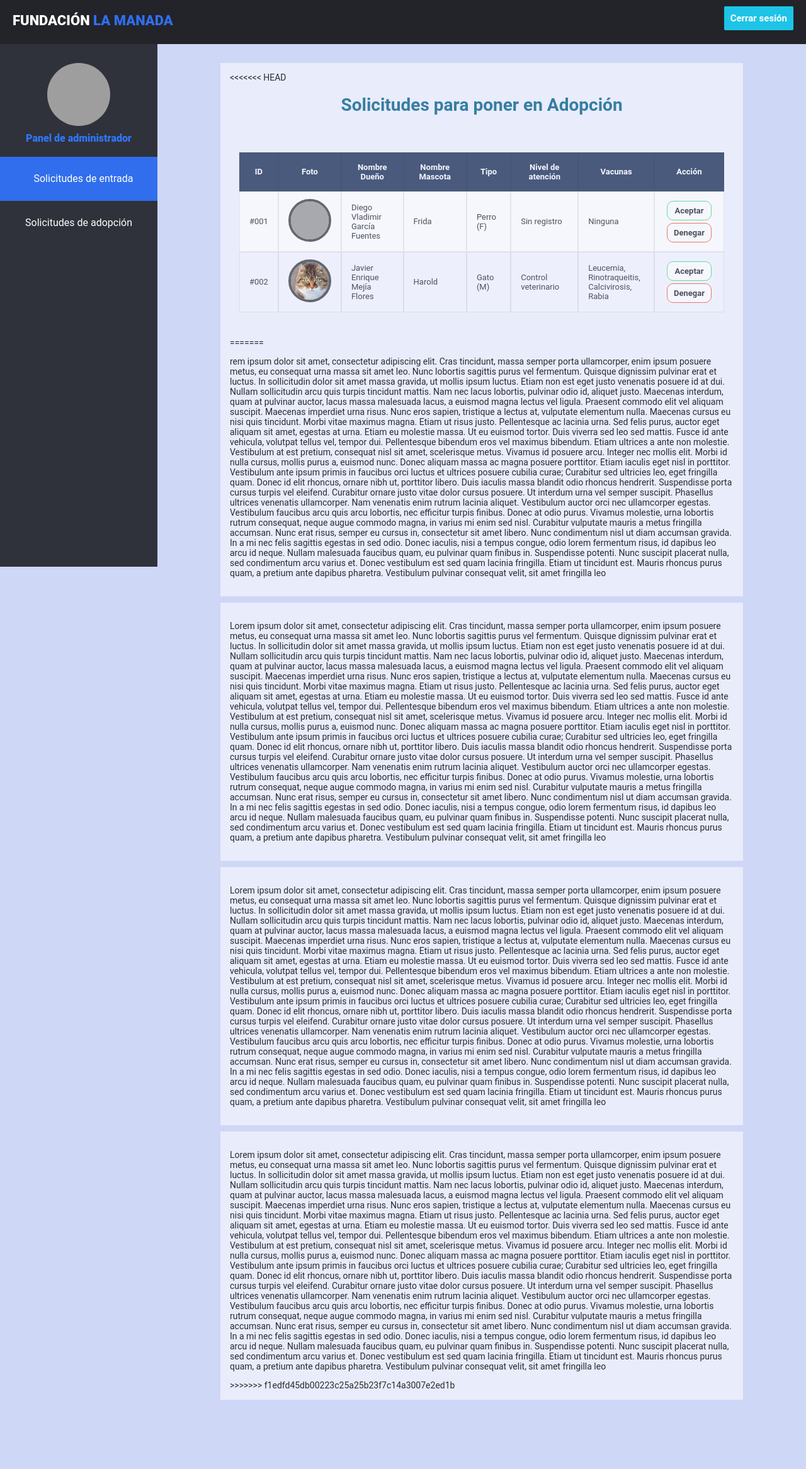
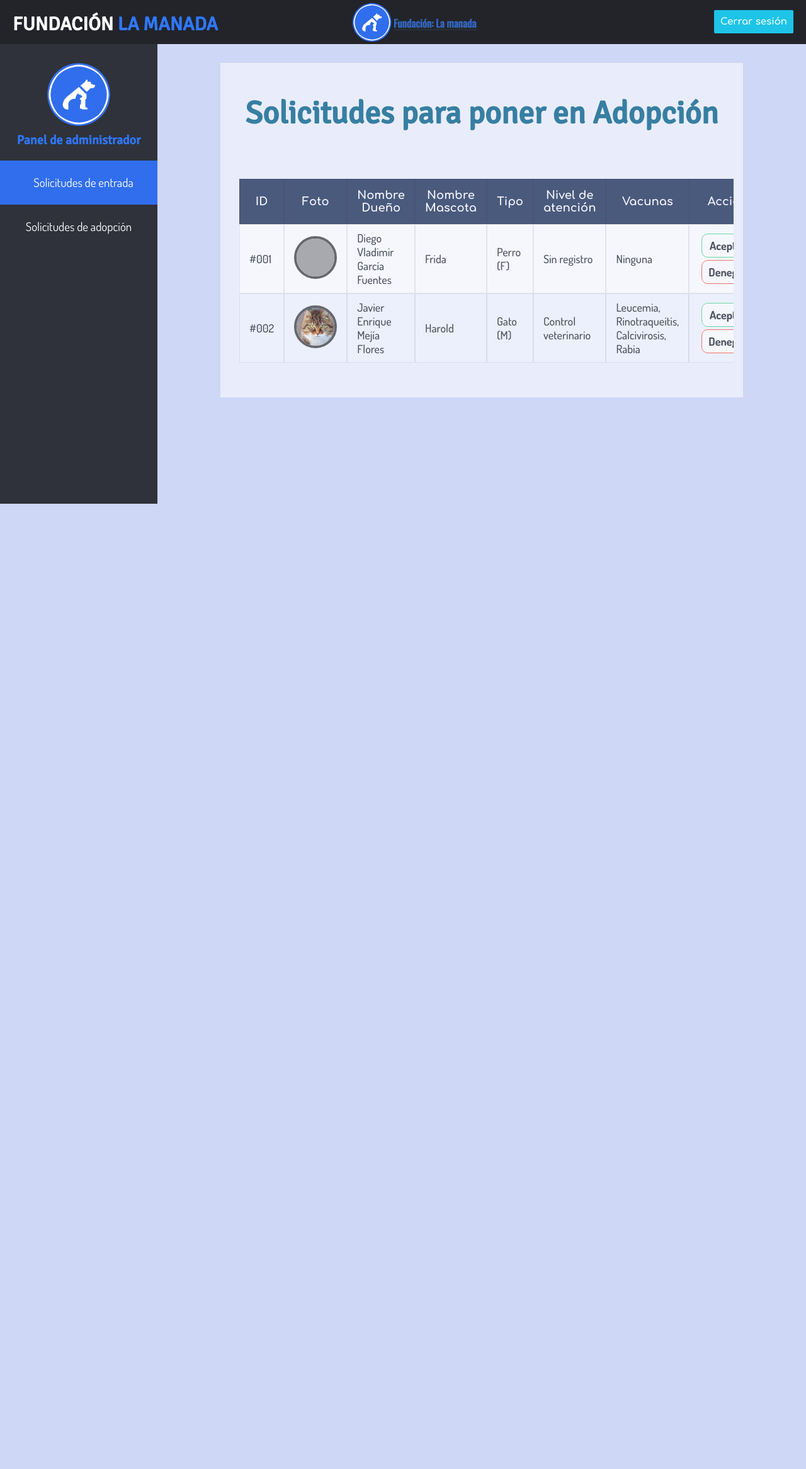
Before and after one commit to Javithor360/manada, a PHP site: page /entrada.html in a window 1280 px wide. Shown: the whole page at 63% size. After the commit the page ends 800 px from the top, so only its background shows below. Run offline with PHP 8.4, Linux system fonts and the light colour scheme; grey boxes are pictures that could not be loaded.

Commit message:
Ok, ahora modifiqué el panel de administrador; apliqué las nuevas fuentes y modifiqué algunos colores. Además de utilizar los nuevos iconos.

```diff
--- a/css/admin_dashboard.css
+++ b/css/admin_dashboard.css
@@ -1,7 +1,21 @@
+@font-face {
+    font-family: Signika;
+    src: url(../src/fonts/Signika-Regular.ttf);
+}
+
+@font-face {
+    font-family: Comfortaa;
+    src: url(../src/fonts/Comfortaa.ttf);
+}
+
+@font-face {
+    font-family: Dosis;
+    src: url(../src/fonts/Dosis.ttf);
+}
+
 body {
     margin: 0;
     padding: 0;
-    font-family: "Roboto", sans-serif;
 }
 
 header {
@@ -19,22 +33,33 @@ body {
 
 .izquierda h3{
     color: #ffffff;
+    font-family: Signika;
+    font-size: 30px;
     margin: 0;
     text-transform: uppercase;
-    font-size: 22px;
     font-weight: 900;
 }
 
 .izquierda span {
-    color: #316eed;
+    color: #2f77fd;
+}
+
+.izquierda img {
+    display: block;
+    margin-left: auto;
+    margin-right: auto;
+    margin-top: -52px;
+    width: 200px;
 }
 
 .leave {
+    display: block;
+    font-family: Comfortaa;
     padding: 10px;
     background-color: #1dc4e7;
     text-decoration: none;
     float: right;
-    margin-top: -35px;
+    margin-top: -50px;
     margin-right: 40px;
     border-radius: 2px;
     font-size: 15px;
@@ -72,6 +97,8 @@ body {
 }
 
 .sidebar .pf_info h4 {
+    font-family: Signika;
+    font-size: 20px;
     color: #2f77fd;
     margin-top: 0;
     margin-bottom: 20px;
@@ -79,6 +106,8 @@ body {
 }
 
 .sidebar a {
+    font-family: Dosis;
+    font-size: 19px;
     color: #ffffff;
     display: block;
     width: 100%;
@@ -111,7 +140,9 @@ body {
 
 .content .card h1 {
     text-align: center;
-    font-family: "Roboto", sans-serif;
+    font-family: Signika;
+    font-weight: bolder;
+    font-size: 50px;
     color: #11698E;
 }
 
@@ -132,10 +163,18 @@ body {
 .content .card .table table > thead{
     background-color: #293B5F;
     color: #ffffff;
+    font-size: 18px;
+    font-family: Comfortaa;
 }
 
 .content .card .table table > thead th{
     padding: 15px;
+}
+
+.content .card .table table td {
+    font-family: Dosis;
+    font-size: 18px;
+    font-weight: 500;
 }
 
 .content .card .table table th,
--- a/entrada.html
+++ b/entrada.html
@@ -5,6 +5,7 @@
         <meta http-equiv="X-UA-Compatible" content="IE=edge">
         <meta name="viewport" content="width=device-width, initial-scale=1.0">
         <title>Fundación La Manada</title>
+        <link rel="shortcut icon" href="./src/logos/favicon.ico" type="image/x-icon">
         <link rel="stylesheet" href="./css/admin_dashboard.css">
     </head>
     <body>
@@ -12,6 +13,7 @@
         <header>
             <div class="izquierda">
                 <h3>Fundación <span>La Manada</span></h3>
+                <center><img src="./src/logos/logo_full.svg" alt="Logo"></center>
             </div>
             <div class="derecha">
                 <a href="#" class="leave">Cerrar sesión</a>
@@ -20,7 +22,7 @@
 
         <div class="sidebar">
             <div class="pf_info">
-                <img src="src/icon.png" class="pfp" alt="Administrador">
+                <img src="./src/logos/icon.png" class="pfp" alt="Administrador">
                 <h4>Panel de administrador</h4>
             </div>
             <a href="./entrada.html" class="list active"><span>Solicitudes de entrada</span></a>
@@ -29,7 +31,6 @@
 
         <div class="content">
             <div class="card">
-<<<<<<< HEAD
                 <h1> Solicitudes para poner en Adopción </h1>
                 <div class="table">
                     <table>
@@ -102,50 +103,6 @@
                         </tbody>
                     </table>
                 </div>
-=======
-                <p>rem ipsum dolor sit amet, consectetur adipiscing elit. Cras tincidunt, massa semper porta ullamcorper, enim ipsum posuere metus, eu consequat urna massa sit amet leo. Nunc lobortis sagittis purus vel fermentum. Quisque dignissim pulvinar erat et luctus. In sollicitudin dolor sit amet massa gravida, ut mollis ipsum luctus. Etiam non est eget justo venenatis posuere id at dui. Nullam sollicitudin arcu quis turpis tincidunt mattis. Nam nec lacus lobortis, pulvinar odio id, aliquet justo. Maecenas interdum, quam at pulvinar auctor, lacus massa malesuada lacus, a euismod magna lectus vel ligula. Praesent commodo elit vel aliquam suscipit. Maecenas imperdiet urna risus. Nunc eros sapien, tristique a lectus at, vulputate elementum nulla. Maecenas cursus eu nisi quis tincidunt. Morbi vitae maximus magna. Etiam ut risus justo. Pellentesque ac lacinia urna. Sed felis purus, auctor eget aliquam sit amet, egestas at urna.
-
-                    Etiam eu molestie massa. Ut eu euismod tortor. Duis viverra sed leo sed mattis. Fusce id ante vehicula, volutpat tellus vel, tempor dui. Pellentesque bibendum eros vel maximus bibendum. Etiam ultrices a ante non molestie. Vestibulum at est pretium, consequat nisl sit amet, scelerisque metus. Vivamus id posuere arcu. Integer nec mollis elit.
-
-                    Morbi id nulla cursus, mollis purus a, euismod nunc. Donec aliquam massa ac magna posuere porttitor. Etiam iaculis eget nisl in porttitor. Vestibulum ante ipsum primis in faucibus orci luctus et ultrices posuere cubilia curae; Curabitur sed ultricies leo, eget fringilla quam. Donec id elit rhoncus, ornare nibh ut, porttitor libero. Duis iaculis massa blandit odio rhoncus hendrerit. Suspendisse porta cursus turpis vel eleifend.
-
-                    Curabitur ornare justo vitae dolor cursus posuere. Ut interdum urna vel semper suscipit. Phasellus ultrices venenatis ullamcorper. Nam venenatis enim rutrum lacinia aliquet. Vestibulum auctor orci nec ullamcorper egestas. Vestibulum faucibus arcu quis arcu lobortis, nec efficitur turpis finibus. Donec at odio purus. Vivamus molestie, urna lobortis rutrum consequat, neque augue commodo magna, in varius mi enim sed nisl. Curabitur vulputate mauris a metus fringilla accumsan. Nunc erat risus, semper eu cursus in, consectetur sit amet libero. Nunc condimentum nisl ut diam accumsan gravida. In a mi nec felis sagittis egestas in sed odio. Donec iaculis, nisi a tempus congue, odio lorem fermentum risus, id dapibus leo arcu id neque. Nullam malesuada faucibus quam, eu pulvinar quam finibus in.
-
-                    Suspendisse potenti. Nunc suscipit placerat nulla, sed condimentum arcu varius et. Donec vestibulum est sed quam lacinia fringilla. Etiam ut tincidunt est. Mauris rhoncus purus quam, a pretium ante dapibus pharetra. Vestibulum pulvinar consequat velit, sit amet fringilla leo</p>
-            </div>
-            <div class="card">
-                <p>Lorem ipsum dolor sit amet, consectetur adipiscing elit. Cras tincidunt, massa semper porta ullamcorper, enim ipsum posuere metus, eu consequat urna massa sit amet leo. Nunc lobortis sagittis purus vel fermentum. Quisque dignissim pulvinar erat et luctus. In sollicitudin dolor sit amet massa gravida, ut mollis ipsum luctus. Etiam non est eget justo venenatis posuere id at dui. Nullam sollicitudin arcu quis turpis tincidunt mattis. Nam nec lacus lobortis, pulvinar odio id, aliquet justo. Maecenas interdum, quam at pulvinar auctor, lacus massa malesuada lacus, a euismod magna lectus vel ligula. Praesent commodo elit vel aliquam suscipit. Maecenas imperdiet urna risus. Nunc eros sapien, tristique a lectus at, vulputate elementum nulla. Maecenas cursus eu nisi quis tincidunt. Morbi vitae maximus magna. Etiam ut risus justo. Pellentesque ac lacinia urna. Sed felis purus, auctor eget aliquam sit amet, egestas at urna.
-
-                    Etiam eu molestie massa. Ut eu euismod tortor. Duis viverra sed leo sed mattis. Fusce id ante vehicula, volutpat tellus vel, tempor dui. Pellentesque bibendum eros vel maximus bibendum. Etiam ultrices a ante non molestie. Vestibulum at est pretium, consequat nisl sit amet, scelerisque metus. Vivamus id posuere arcu. Integer nec mollis elit.
-
-                    Morbi id nulla cursus, mollis purus a, euismod nunc. Donec aliquam massa ac magna posuere porttitor. Etiam iaculis eget nisl in porttitor. Vestibulum ante ipsum primis in faucibus orci luctus et ultrices posuere cubilia curae; Curabitur sed ultricies leo, eget fringilla quam. Donec id elit rhoncus, ornare nibh ut, porttitor libero. Duis iaculis massa blandit odio rhoncus hendrerit. Suspendisse porta cursus turpis vel eleifend.
-
-                    Curabitur ornare justo vitae dolor cursus posuere. Ut interdum urna vel semper suscipit. Phasellus ultrices venenatis ullamcorper. Nam venenatis enim rutrum lacinia aliquet. Vestibulum auctor orci nec ullamcorper egestas. Vestibulum faucibus arcu quis arcu lobortis, nec efficitur turpis finibus. Donec at odio purus. Vivamus molestie, urna lobortis rutrum consequat, neque augue commodo magna, in varius mi enim sed nisl. Curabitur vulputate mauris a metus fringilla accumsan. Nunc erat risus, semper eu cursus in, consectetur sit amet libero. Nunc condimentum nisl ut diam accumsan gravida. In a mi nec felis sagittis egestas in sed odio. Donec iaculis, nisi a tempus congue, odio lorem fermentum risus, id dapibus leo arcu id neque. Nullam malesuada faucibus quam, eu pulvinar quam finibus in.
-
-                    Suspendisse potenti. Nunc suscipit placerat nulla, sed condimentum arcu varius et. Donec vestibulum est sed quam lacinia fringilla. Etiam ut tincidunt est. Mauris rhoncus purus quam, a pretium ante dapibus pharetra. Vestibulum pulvinar consequat velit, sit amet fringilla leo</p>
-            </div>
-            <div class="card">
-                <p>Lorem ipsum dolor sit amet, consectetur adipiscing elit. Cras tincidunt, massa semper porta ullamcorper, enim ipsum posuere metus, eu consequat urna massa sit amet leo. Nunc lobortis sagittis purus vel fermentum. Quisque dignissim pulvinar erat et luctus. In sollicitudin dolor sit amet massa gravida, ut mollis ipsum luctus. Etiam non est eget justo venenatis posuere id at dui. Nullam sollicitudin arcu quis turpis tincidunt mattis. Nam nec lacus lobortis, pulvinar odio id, aliquet justo. Maecenas interdum, quam at pulvinar auctor, lacus massa malesuada lacus, a euismod magna lectus vel ligula. Praesent commodo elit vel aliquam suscipit. Maecenas imperdiet urna risus. Nunc eros sapien, tristique a lectus at, vulputate elementum nulla. Maecenas cursus eu nisi quis tincidunt. Morbi vitae maximus magna. Etiam ut risus justo. Pellentesque ac lacinia urna. Sed felis purus, auctor eget aliquam sit amet, egestas at urna.
-
-                    Etiam eu molestie massa. Ut eu euismod tortor. Duis viverra sed leo sed mattis. Fusce id ante vehicula, volutpat tellus vel, tempor dui. Pellentesque bibendum eros vel maximus bibendum. Etiam ultrices a ante non molestie. Vestibulum at est pretium, consequat nisl sit amet, scelerisque metus. Vivamus id posuere arcu. Integer nec mollis elit.
-
-                    Morbi id nulla cursus, mollis purus a, euismod nunc. Donec aliquam massa ac magna posuere porttitor. Etiam iaculis eget nisl in porttitor. Vestibulum ante ipsum primis in faucibus orci luctus et ultrices posuere cubilia curae; Curabitur sed ultricies leo, eget fringilla quam. Donec id elit rhoncus, ornare nibh ut, porttitor libero. Duis iaculis massa blandit odio rhoncus hendrerit. Suspendisse porta cursus turpis vel eleifend.
-
-                    Curabitur ornare justo vitae dolor cursus posuere. Ut interdum urna vel semper suscipit. Phasellus ultrices venenatis ullamcorper. Nam venenatis enim rutrum lacinia aliquet. Vestibulum auctor orci nec ullamcorper egestas. Vestibulum faucibus arcu quis arcu lobortis, nec efficitur turpis finibus. Donec at odio purus. Vivamus molestie, urna lobortis rutrum consequat, neque augue commodo magna, in varius mi enim sed nisl. Curabitur vulputate mauris a metus fringilla accumsan. Nunc erat risus, semper eu cursus in, consectetur sit amet libero. Nunc condimentum nisl ut diam accumsan gravida. In a mi nec felis sagittis egestas in sed odio. Donec iaculis, nisi a tempus congue, odio lorem fermentum risus, id dapibus leo arcu id neque. Nullam malesuada faucibus quam, eu pulvinar quam finibus in.
-
-                    Suspendisse potenti. Nunc suscipit placerat nulla, sed condimentum arcu varius et. Donec vestibulum est sed quam lacinia fringilla. Etiam ut tincidunt est. Mauris rhoncus purus quam, a pretium ante dapibus pharetra. Vestibulum pulvinar consequat velit, sit amet fringilla leo</p>
-            </div>
-            <div class="card">
-                <p>Lorem ipsum dolor sit amet, consectetur adipiscing elit. Cras tincidunt, massa semper porta ullamcorper, enim ipsum posuere metus, eu consequat urna massa sit amet leo. Nunc lobortis sagittis purus vel fermentum. Quisque dignissim pulvinar erat et luctus. In sollicitudin dolor sit amet massa gravida, ut mollis ipsum luctus. Etiam non est eget justo venenatis posuere id at dui. Nullam sollicitudin arcu quis turpis tincidunt mattis. Nam nec lacus lobortis, pulvinar odio id, aliquet justo. Maecenas interdum, quam at pulvinar auctor, lacus massa malesuada lacus, a euismod magna lectus vel ligula. Praesent commodo elit vel aliquam suscipit. Maecenas imperdiet urna risus. Nunc eros sapien, tristique a lectus at, vulputate elementum nulla. Maecenas cursus eu nisi quis tincidunt. Morbi vitae maximus magna. Etiam ut risus justo. Pellentesque ac lacinia urna. Sed felis purus, auctor eget aliquam sit amet, egestas at urna.
-
-                    Etiam eu molestie massa. Ut eu euismod tortor. Duis viverra sed leo sed mattis. Fusce id ante vehicula, volutpat tellus vel, tempor dui. Pellentesque bibendum eros vel maximus bibendum. Etiam ultrices a ante non molestie. Vestibulum at est pretium, consequat nisl sit amet, scelerisque metus. Vivamus id posuere arcu. Integer nec mollis elit.
-
-                    Morbi id nulla cursus, mollis purus a, euismod nunc. Donec aliquam massa ac magna posuere porttitor. Etiam iaculis eget nisl in porttitor. Vestibulum ante ipsum primis in faucibus orci luctus et ultrices posuere cubilia curae; Curabitur sed ultricies leo, eget fringilla quam. Donec id elit rhoncus, ornare nibh ut, porttitor libero. Duis iaculis massa blandit odio rhoncus hendrerit. Suspendisse porta cursus turpis vel eleifend.
-
-                    Curabitur ornare justo vitae dolor cursus posuere. Ut interdum urna vel semper suscipit. Phasellus ultrices venenatis ullamcorper. Nam venenatis enim rutrum lacinia aliquet. Vestibulum auctor orci nec ullamcorper egestas. Vestibulum faucibus arcu quis arcu lobortis, nec efficitur turpis finibus. Donec at odio purus. Vivamus molestie, urna lobortis rutrum consequat, neque augue commodo magna, in varius mi enim sed nisl. Curabitur vulputate mauris a metus fringilla accumsan. Nunc erat risus, semper eu cursus in, consectetur sit amet libero. Nunc condimentum nisl ut diam accumsan gravida. In a mi nec felis sagittis egestas in sed odio. Donec iaculis, nisi a tempus congue, odio lorem fermentum risus, id dapibus leo arcu id neque. Nullam malesuada faucibus quam, eu pulvinar quam finibus in.
-
-                    Suspendisse potenti. Nunc suscipit placerat nulla, sed condimentum arcu varius et. Donec vestibulum est sed quam lacinia fringilla. Etiam ut tincidunt est. Mauris rhoncus purus quam, a pretium ante dapibus pharetra. Vestibulum pulvinar consequat velit, sit amet fringilla leo</p>
->>>>>>> f1edfd45db00223c25a25b23f7c14a3007e2ed1b
             </div>
         </div>
 <!--         <script>
--- a/salida.html
+++ b/salida.html
@@ -5,13 +5,16 @@
         <meta http-equiv="X-UA-Compatible" content="IE=edge">
         <meta name="viewport" content="width=device-width, initial-scale=1.0">
         <title>Fundación La Manada</title>
+        <link rel="shortcut icon" href="./src/logos/favicon.ico" type="image/x-icon">
         <link rel="stylesheet" href="./css/admin_dashboard.css">
     </head>
     <body>
 
         <header>
             <div class="izquierda">
+                <!-- <img src="./src/logos/logo_full.svg" alt="Logo"> -->
                 <h3>Fundación <span>La Manada</span></h3>
+                <img src="./src/logos/logo_full.svg" alt="Logo">
             </div>
             <div class="derecha">
                 <a href="#" class="leave">Cerrar sesión</a>
@@ -20,7 +23,7 @@
 
         <div class="sidebar">
             <div class="pf_info">
-                <img src="src/icon.png" class="pfp" alt="Administrador">
+                <img src="./src/logos/icon.png" class="pfp" alt="Administrador">
                 <h4>Panel de administrador</h4>
             </div>
             <a href="./entrada.html" class="list"><span>Solicitudes de entrada</span></a>
```
